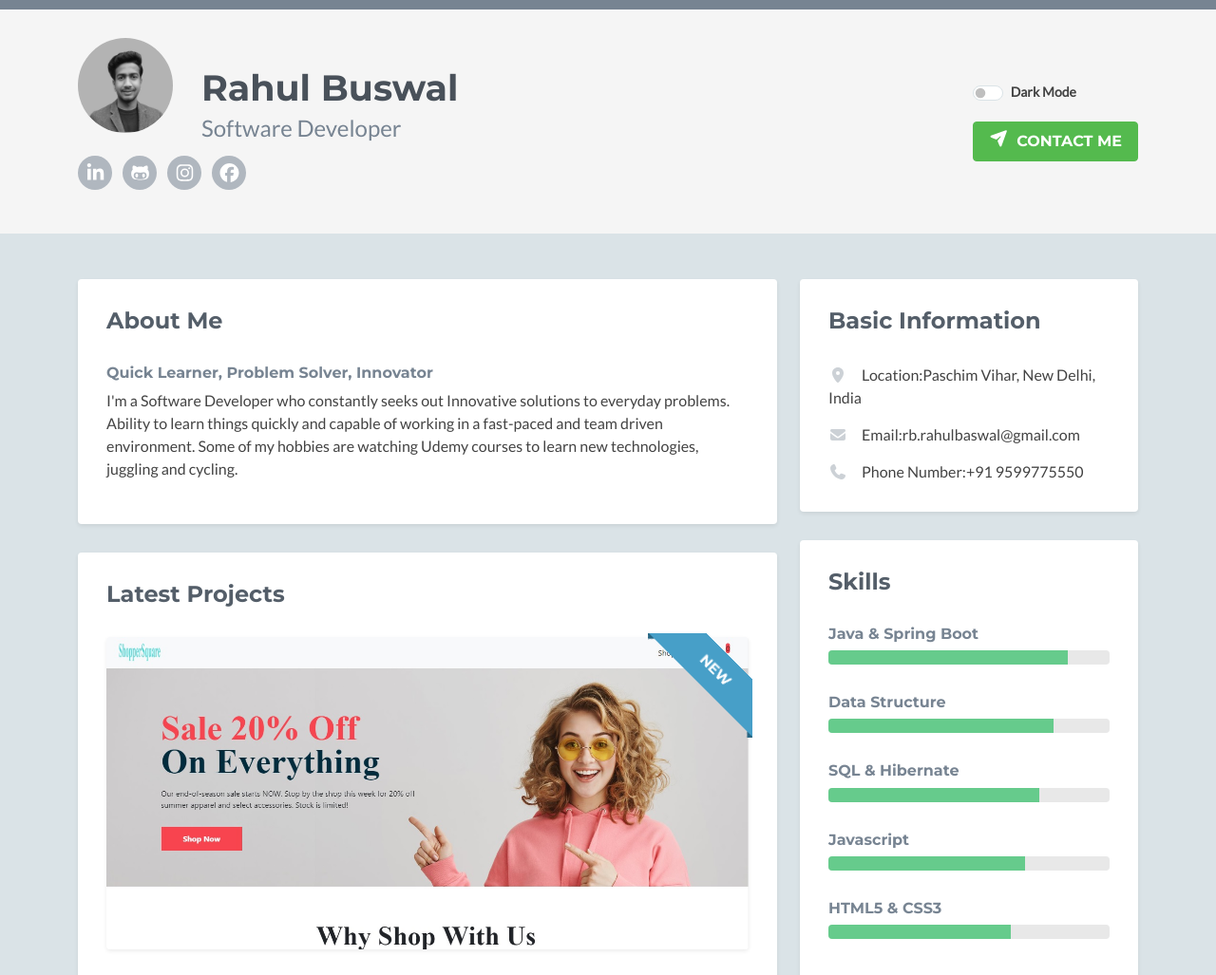
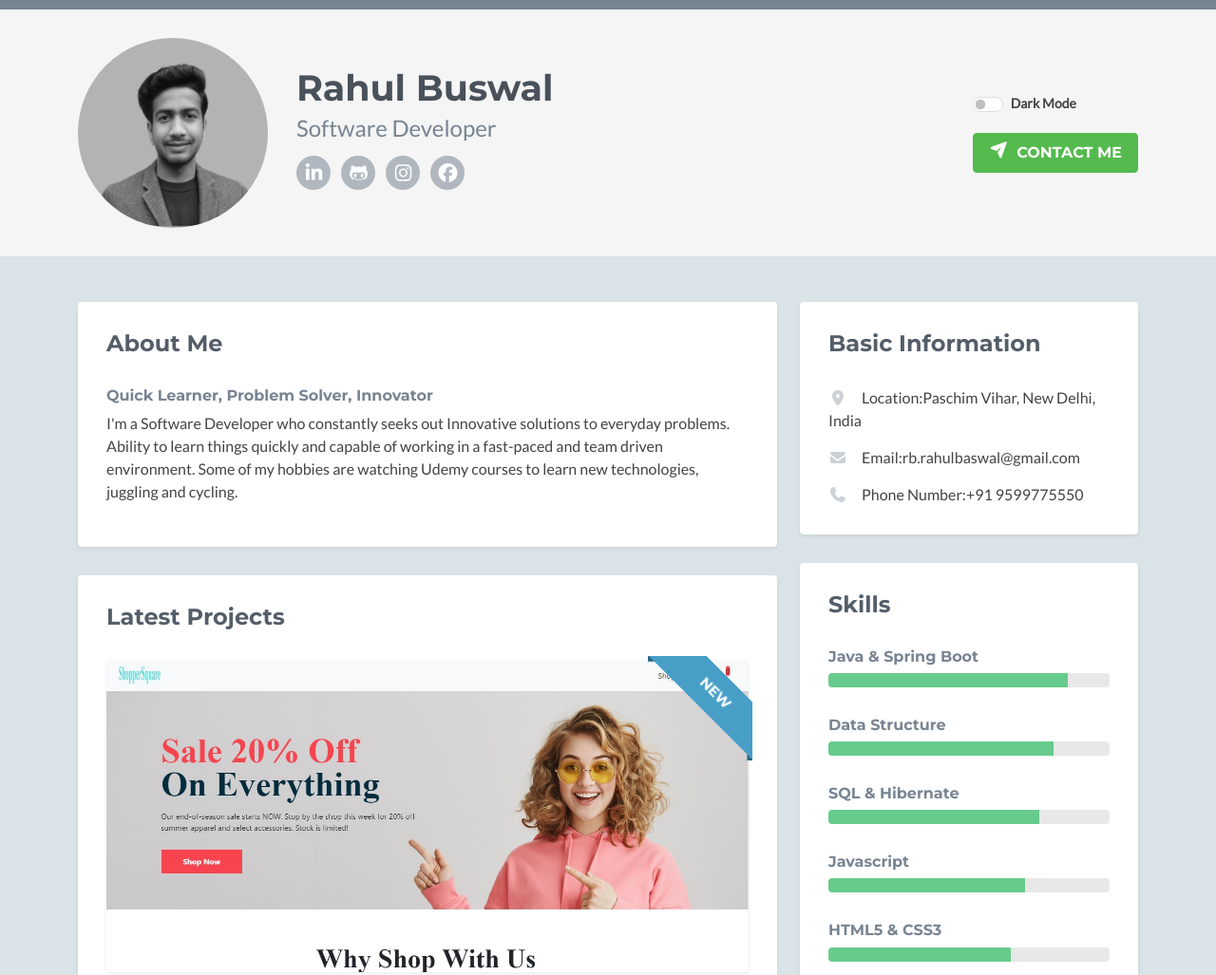
Before and after one commit to RahulBaswal/Portfolio, a plain HTML site: page index.html in a window 1280 px wide. Shown: the top 1027 px of the page at 95% size. Drawn offline with Linux system fonts and the light colour scheme.

Commit message:
fix profile pic issue

```diff
--- a/index.html
+++ b/index.html
@@ -29,7 +29,7 @@
         <div class="container">
 	        <div class="row align-items-center">
 			    <div class="col">
-		            <img class="profile-image img-fluid float-start rounded-circle" src="assets/images/profile.png" alt="profile image" style="width: 100px; height: 100px;" />
+		            <img class="profile-image img-fluid float-start rounded-circle" src="assets/images/profile.png" alt="profile image" style="width: 200px; height: 200px;" />
 		            <div class="profile-content">
 		                <h1 class="name">Rahul Buswal</h1>
 		                <h2 class="desc">Software Developer</h2>
```
